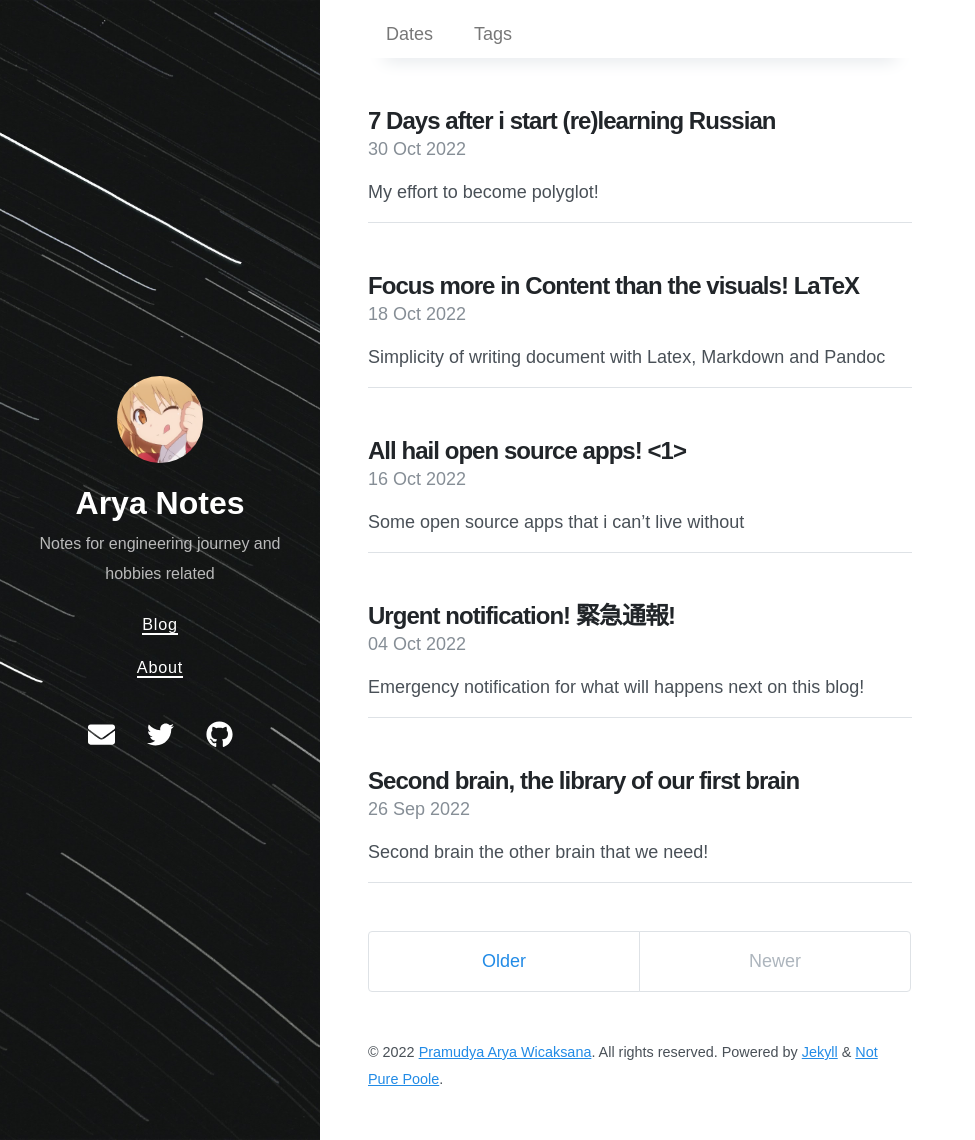
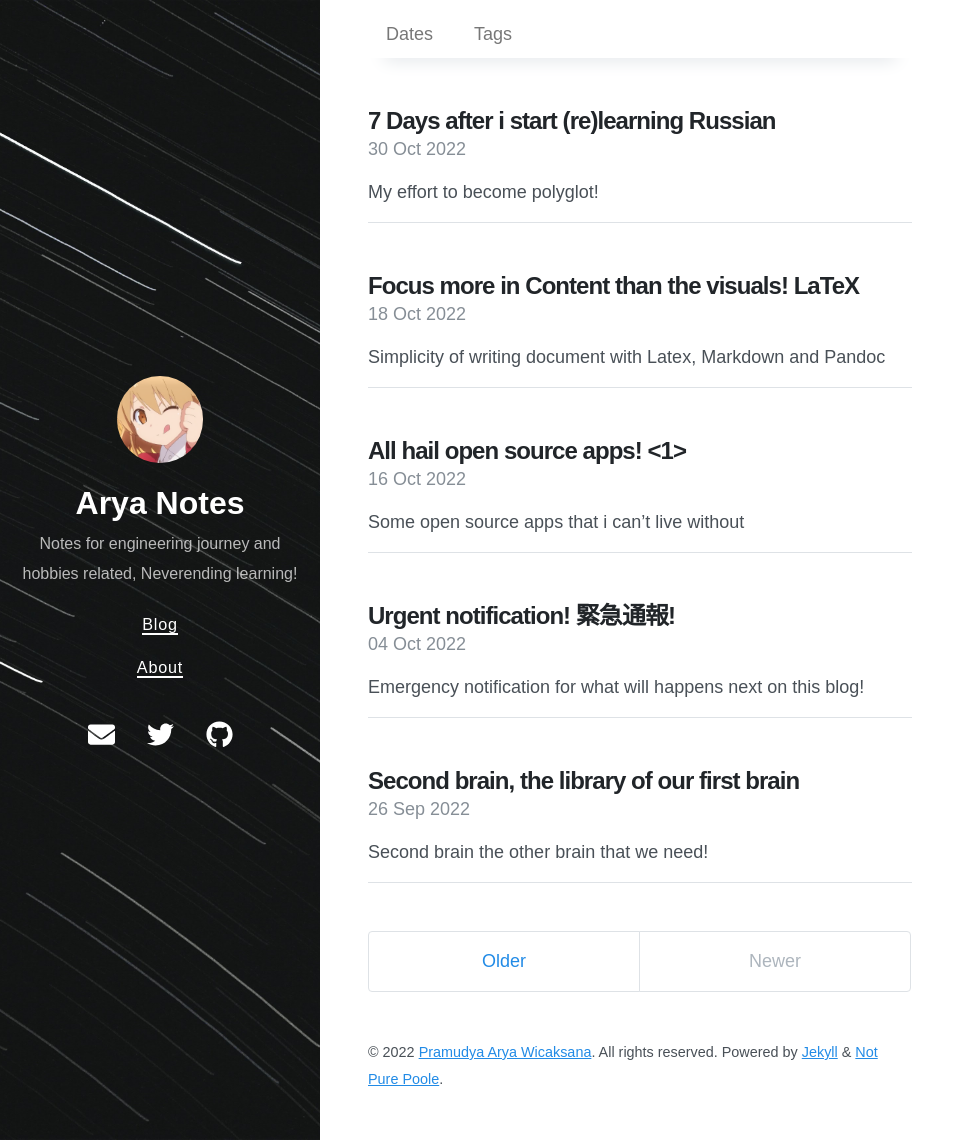
Before and after one commit to RyaWcksn/ryawcksn.github.io, a Jekyll site: the page built from index.html, in a window 1280 px wide and 1140 px high. Shown: the whole window, without its empty margins (0-975 px from the left). Built offline with Jekyll 4.4.1, drawn with Linux system fonts in a browser that asks for light colours; nearby versions of some CDN libraries; the list of posts is cut into pages by our own code.

```diff
--- a/_config.yml
+++ b/_config.yml
@@ -1,6 +1,6 @@
 # Setup
 title: Arya Notes
-description: Notes for engineering journey and hobbies related
+description: Notes for engineering journey and hobbies related, Neverending learning!
 url: https://ryawcksn.github.io
 avatar: /gao.png
 paginate: 5
```
Also changed, not shown: assets/imgs/pandoc-latex/cover.png (added), assets/imgs/pandoc-latex/toc.png (added), assets/imgs/pandoc-latex/toi.png (added).
